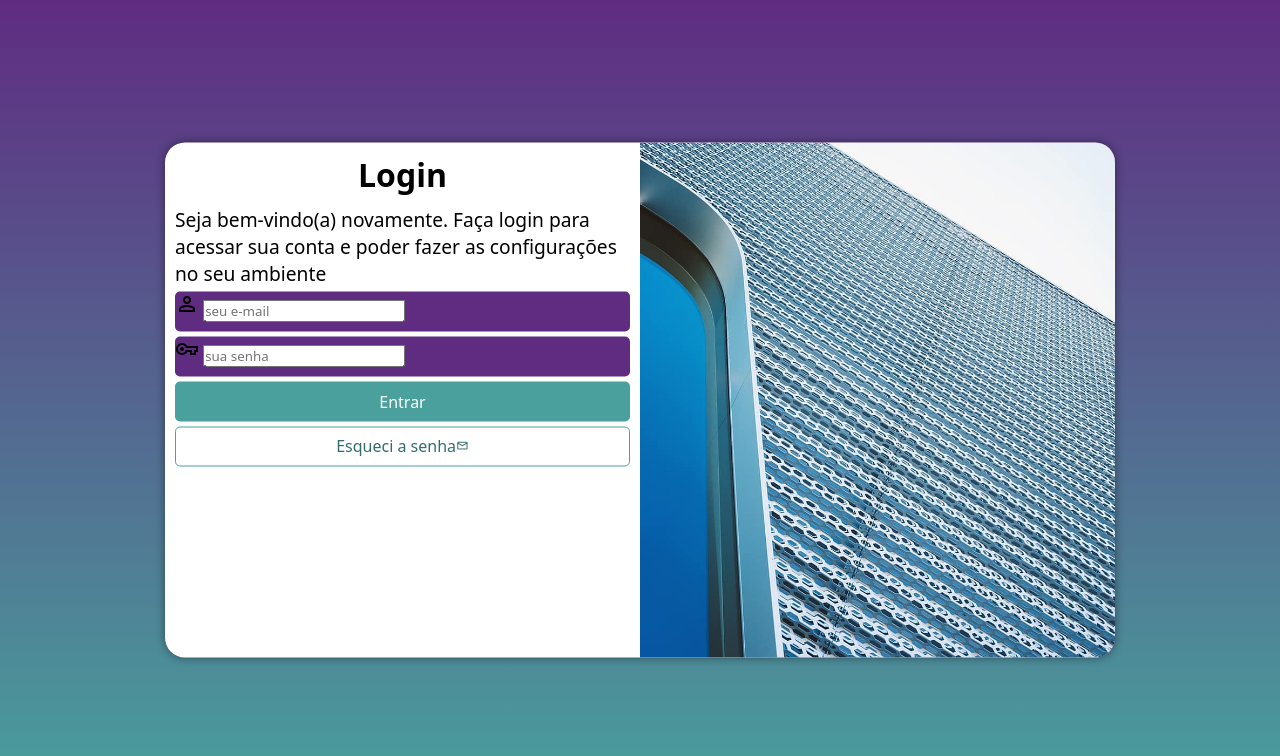
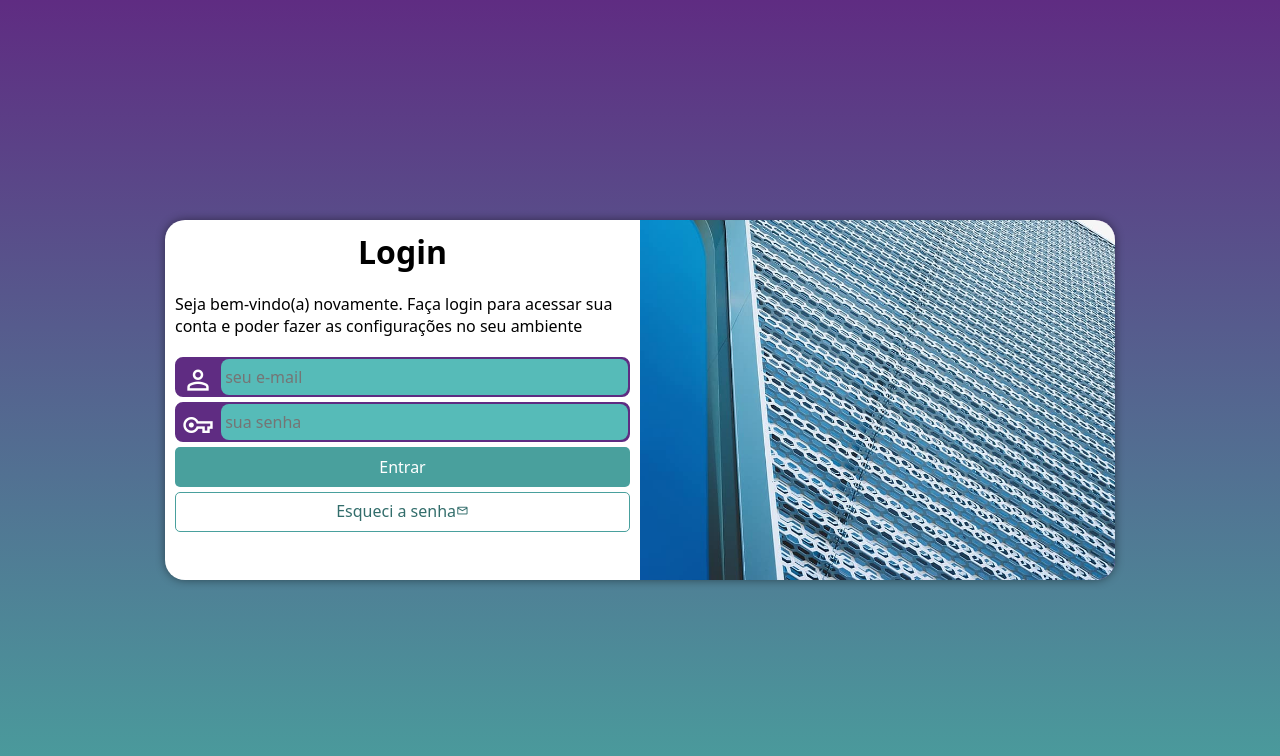
Before and after one commit to LucasTFerreira/projeto-login, a plain HTML site: page index.html in a window 1280 px wide. Drawn offline with nearby package versions, Linux system fonts and the light colour scheme.

Commit message:
finalização do formulário

```diff
--- a/estilos/media-quert.css
+++ b/estilos/media-quert.css
@@ -8,6 +8,7 @@
 
     section#login {
         width: 80vw;
+        height: 290px;
     }
 
     section#login > div#imagem{
@@ -29,6 +30,7 @@
 
     section#login{
         width: 950px;
+        height: 360px;
     }
 
     section#login > div#imagem {
@@ -47,7 +49,8 @@
     }
 
     div#formulario > p {
-        font-size: 1.2em;
+        font-size: 1em;
+        margin: 20px 0px;
     }
 
 }
--- a/estilos/style.css
+++ b/estilos/style.css
@@ -28,13 +28,13 @@ section#login {
     position: absolute;
     top: 50%;
     left: 50%;
-    transform: translate(-50%, -50%);
     background-color: white;
     width: 250px;
     height: 515px;
     border-radius: 20px;
     overflow: hidden; /*tudo que estiver sobrando da section, ficará escondido. Utilizado para fazer a imagem ficar com o canto arredondado*/
     box-shadow: 0px 0px 10px rgba(0, 0, 0, 0.450);
+    transform: translate(-50%, -50%);
     transition: width 0.3s, height 0.3s;
     transition-timing-function: ease;
 }
@@ -64,14 +64,38 @@ div#formulario > p {
 form > div.campo {
     display: block;
     background-color: #5f2c82;
+    border: 2px solid #5f2c82;
     width: 100%;
     height: 40px;
-    border-radius: 5px;
+    border-radius: 8px;
     margin: 5px 0;
 }
 
 div.campo > label {
     display: none;
+}
+
+div.campo > span {
+    color: white;
+    font-size: 2em;
+    width: 40px;
+    padding: 5px;
+}
+
+div.campo > input {
+    background-color: #56bbb8;
+    font-size: 1em;
+    width: calc(100% - 44.6px);
+    height: 100%;
+    border: 0px;
+    border-radius: 8px;
+    padding: 4px;
+    transform: translateY(-13px);
+}
+
+div.campo > input:focus-within {
+    background-color: white;
+    border: none;
 }
 
 form > input[type=submit] {
```
